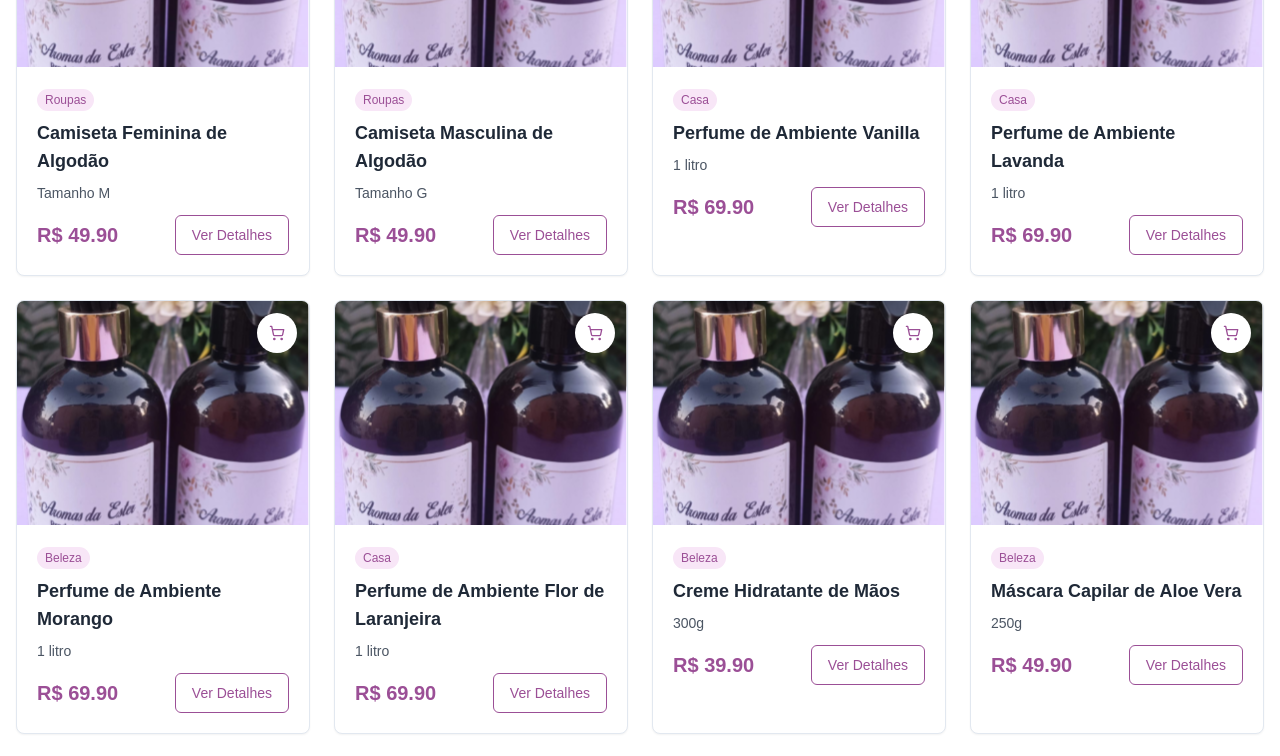
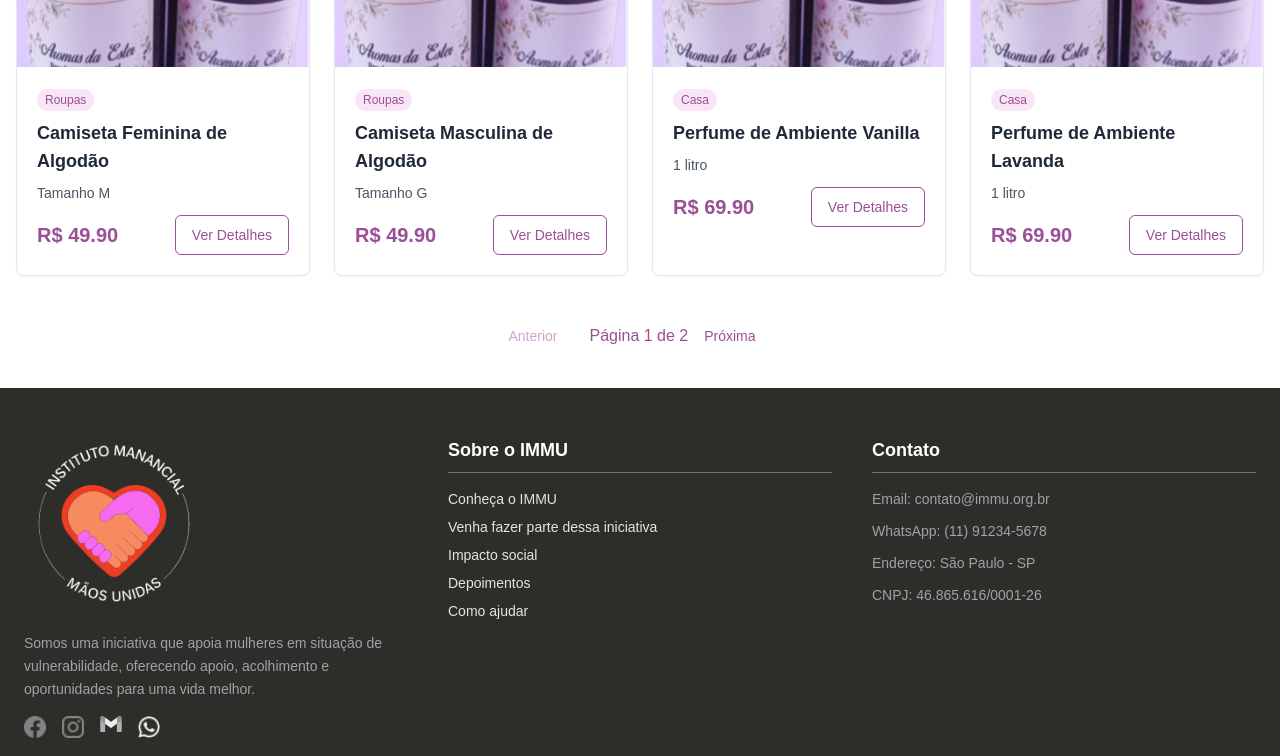
Before and after one commit to claudiojas/immu, a Next.js app: page /products in a window 1280 px wide. Shown: the part 1254-2010 px from the top of the page. Built offline with nearby package versions, Linux system fonts and the light colour scheme; a web font is replaced by a local one.

Commit message:
feat: add pagination

```diff
--- a/app/products/page.tsx
+++ b/app/products/page.tsx
@@ -23,6 +23,10 @@ const Products = () => {
     const [selectedCategory, setSelectedCategory] = useState<string | null>(null);
     const [selectedPriceRange, setSelectedPriceRange] = useState<string | null>(null);
     const [searchTerm, setSearchTerm] = useState('');
+
+    // 🔹 Estado para paginação
+    const [currentPage, setCurrentPage] = useState(1);
+    const productsPerPage = 12; // Número de produtos por página
 
     // 🔹 Produtos duplicados para simular mais dados
     const expandedProducts = [...products, ...products].map((product, index) => ({
@@ -53,6 +57,24 @@ const Products = () => {
       setSelectedCategory(null);
       setSelectedPriceRange(null);
       setSearchTerm('');
+    };
+
+    // 🔹 Lógica para exibir os produtos da página atual
+    const indexOfLastProduct = currentPage * productsPerPage;
+    const indexOfFirstProduct = indexOfLastProduct - productsPerPage;
+    const currentProducts = filteredProducts.slice(indexOfFirstProduct, indexOfLastProduct);
+
+    // 🔹 Funções de navegação de página
+    const nextPage = () => {
+        if (currentPage < Math.ceil(filteredProducts.length / productsPerPage)) {
+        setCurrentPage(currentPage + 1);
+        }
+    };
+
+    const prevPage = () => {
+        if (currentPage > 1) {
+          setCurrentPage(currentPage - 1);
+        }
     };
 
     return (
@@ -123,7 +145,7 @@ const Products = () => {
                   placeholder="Buscar produtos..."
                   value={searchTerm}
                   onChange={(e) => setSearchTerm(e.target.value)}
-                  className="pl-10 pr-4 py-2 border border-gray-300 rounded-md w-64 focus:outline-none focus:ring-2 focus:ring-manancial-pink focus:border-transparent"
+                  className="pl-10 pr-4 py-2 border border-gray-300 rounded-md w-64 focus:outline-none focus:ring-2 focus:ring-manancial-purple focus:border-transparent"
                 />
                 <Search className="absolute left-3 top-1/2 transform -translate-y-1/2 text-gray-400" size={18} />
               </div>
@@ -131,7 +153,7 @@ const Products = () => {
 
             {/* 🔹 Grid de produtos usando produtos filtrados */}
             <div id="products-grid" className="grid grid-cols-1 sm:grid-cols-2 lg:grid-cols-3 xl:grid-cols-4 gap-6 mb-10">
-              {filteredProducts.map((product) => (
+              {currentProducts.map((product) => (
                 <Card key={product.id} className="overflow-hidden hover:shadow-lg transition-shadow duration-300">
                   <div className="relative h-56 overflow-hidden group">
                     <Image
@@ -174,6 +196,25 @@ const Products = () => {
             </div>
 
             {/* ... Paginação e rodapé mantidos ... */}
+            <div className="flex justify-center mt-8">
+                <Button
+                    onClick={prevPage}
+                    disabled={currentPage === 1}
+                    className="mr-4 text-manancial-purple bg-transparent hover:bg-transparent border-none"
+                >
+                Anterior
+                </Button>
+                <span className="self-center text-manancial-purple font-medium">
+                    Página {currentPage} de {Math.ceil(filteredProducts.length / productsPerPage)}
+                </span>
+                <Button
+                    onClick={nextPage}
+                    disabled={currentPage === Math.ceil(filteredProducts.length / productsPerPage)}
+                    className="mr-4 text-manancial-purple bg-transparent hover:bg-transparent border-none"
+                >
+                    Próxima
+                </Button>
+            </div>
           </div>
         </main>
       </div>
```
